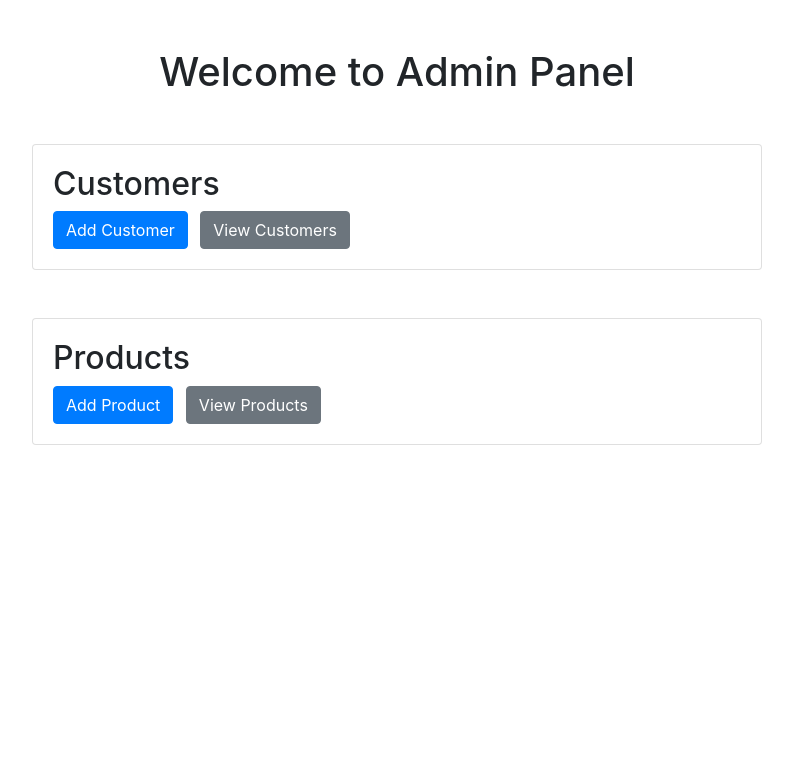
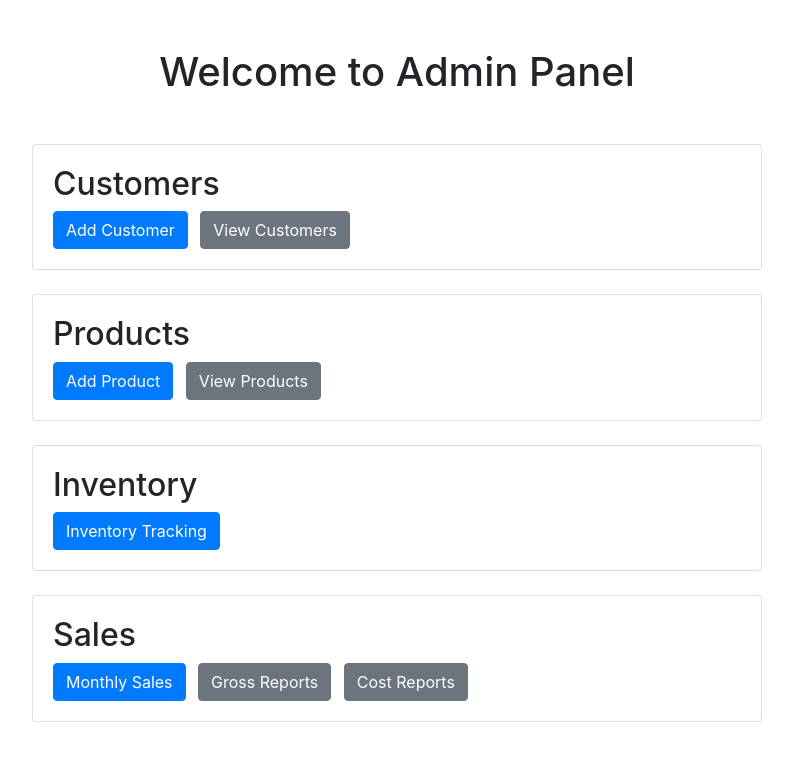
Before and after one commit to tommyrey152/FinalProject, a Django app: page /customer/admin_home/ in a window 1280 px wide. Shown: the top 761 px of the page, without its empty margins (243-1036 px from the left). Run offline with Django 5.2, Linux system fonts and the light colour scheme; some libraries are stand-ins or nearby versions.

```diff
--- a/SuburbanOutfitters/templates/admin_home.html
+++ b/SuburbanOutfitters/templates/admin_home.html
@@ -16,7 +16,7 @@
             <div class="col-md-8 offset-md-2">
                 <h1 class="text-center mb-5">Welcome to Admin Panel</h1>
 
-                <div class="card mb-5">
+                <div class="card mb-4">
                     <div class="card-body">
                         <h2>Customers</h2>
                         <a href="{% url 'customer_add' %}" class="btn btn-primary mr-2">Add Customer</a>
@@ -24,11 +24,27 @@
                     </div>
                 </div>
 
-                <div class="card">
+                <div class="card mb-4">
                     <div class="card-body">
                         <h2>Products</h2>
                         <a href="{% url 'product_add' %}" class="btn btn-primary mr-2">Add Product</a>
                         <a href="{% url 'product_list' %}" class="btn btn-secondary">View Products</a>
+                    </div>
+                </div>
+
+                <div class="card mb-4">
+                    <div class="card-body">
+                        <h2>Inventory</h2>
+                        <a href="#" class="btn btn-primary">Inventory Tracking</a>
+                    </div>
+                </div>
+
+                <div class="card">
+                    <div class="card-body">
+                        <h2>Sales</h2>
+                        <a href="#" class="btn btn-primary mr-2">Monthly Sales</a>
+                        <a href="#" class="btn btn-secondary mr-2">Gross Reports</a>
+                        <a href="#" class="btn btn-secondary">Cost Reports</a>
                     </div>
                 </div>
             </div>
```
